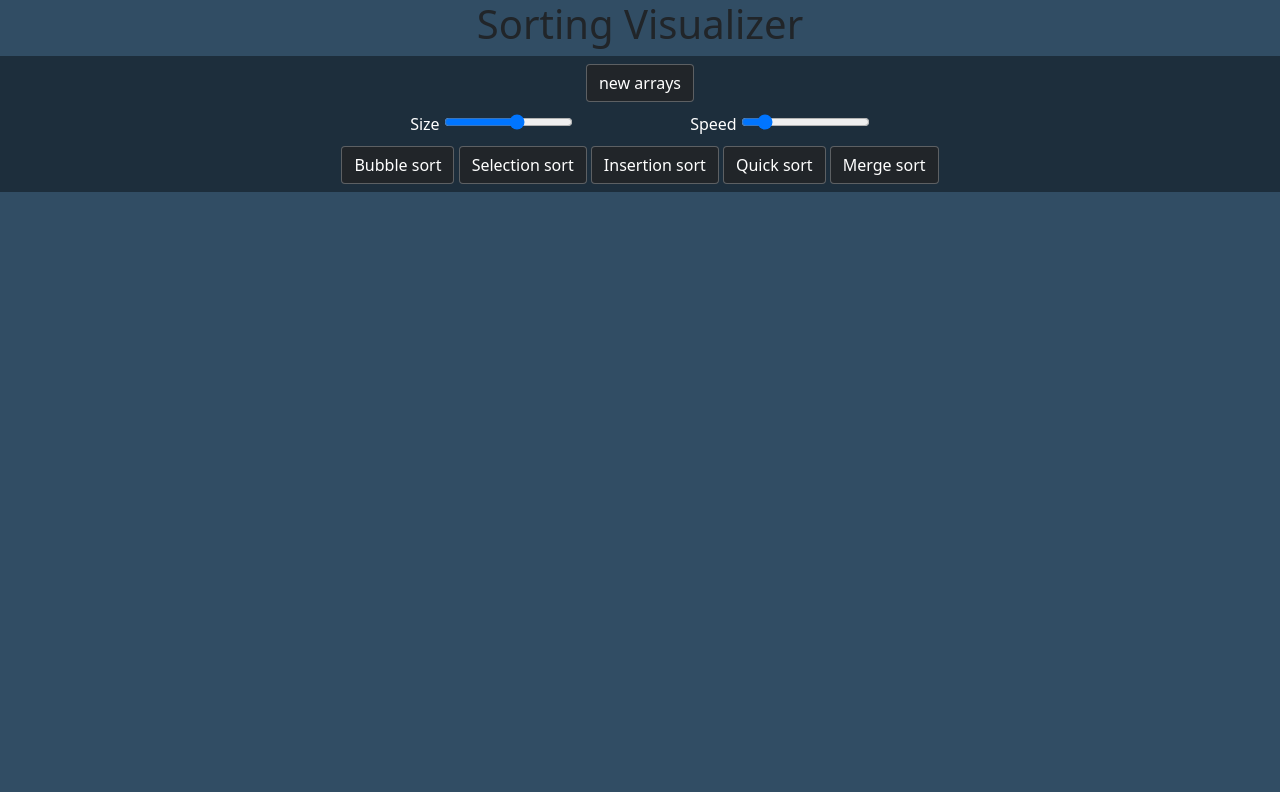
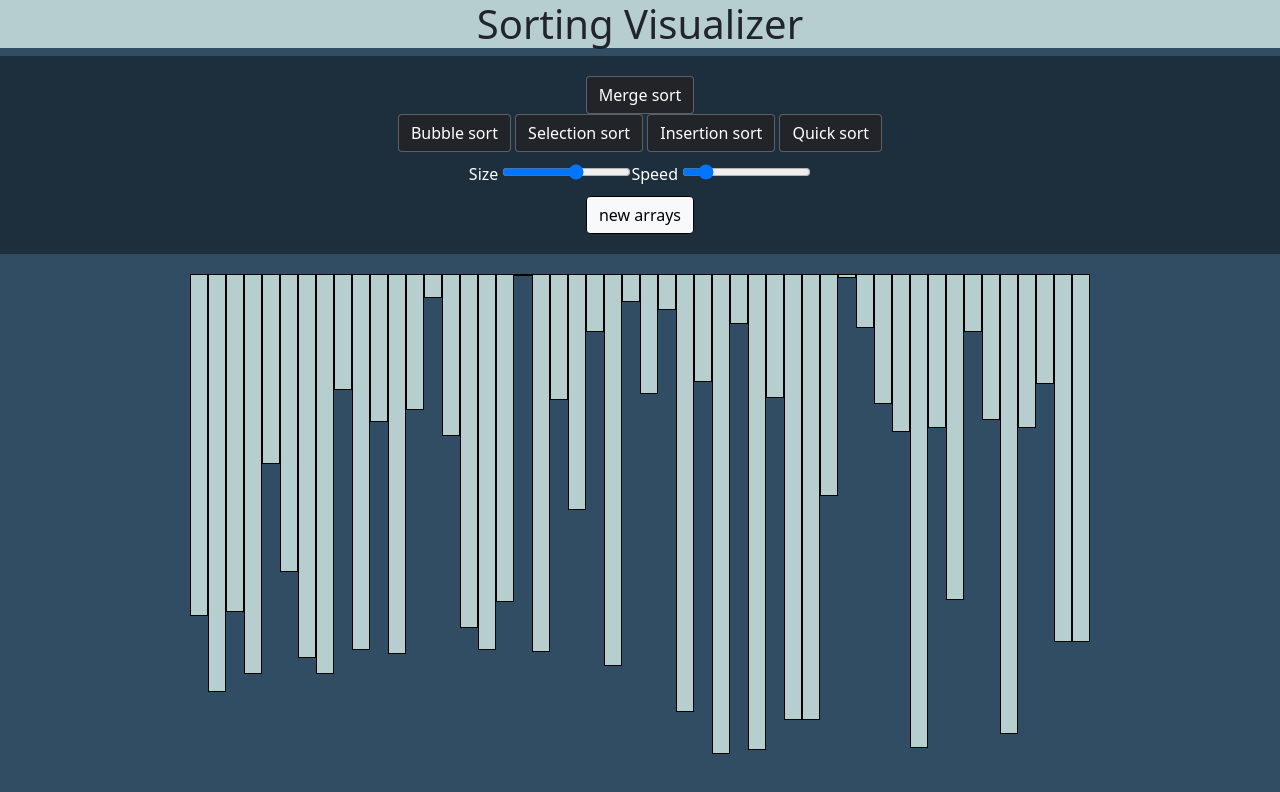
Before and after one commit to nikitaawasarmol/Sorting-Visualizer, a plain HTML site: page index.html in a window 1280 px wide. Drawn offline with nearby package versions, Linux system fonts and the light colour scheme.

Commit message:
Added bars

```diff
--- a/index.html
+++ b/index.html
@@ -9,12 +9,12 @@
     <link rel="stylesheet" href="styles/sorting.css">
 
 </head>
-<body>
+<header>
     <h1>Sorting Visualizer</h1>
+    <div class="buttons" id="buttons">
+    <nav class="navbar navbar-dark" style="background-color: rgb(0, 0, 0, 0.4); padding: 20px ;" >
 
-    <nav class="navbar navbar-dark" style="background-color: rgb(0, 0, 0, 0.4);" >
-        <div class="buttons" id="buttons">
-    <button type="button" class="btn btn-dark newArray">new arrays</button>
+     <button type="button" class="btn btn-light newArray" id="newArray">new arrays</button>
 
     <div class="col" id="input">
         <span id="size">Size
@@ -24,16 +24,26 @@
             <input id="speed_input" type="range" min="20" max="300" stepDown=10 value=60>
         </span>
     </div>
+    <div>
+       <button type="button" class="btn btn-dark bubbleSort">Bubble sort</button>
+       <button type="button" class="btn btn-dark SelectionSort">Selection sort</button>
+       <button type="button" class="btn btn-dark InsertionSort">Insertion sort</button>
+       <button type="button" class="btn btn-dark QuickSort">Quick sort</button>
+    </div>
+    <button type="button" class="btn btn-dark Merge sort">Merge sort</button>
 
-    <button type="button" class="btn btn-dark bubbleSort">Bubble sort</button>
-    <button type="button" class="btn btn-dark SelectionSort">Selection sort</button>
-    <button type="button" class="btn btn-dark InsertionSort">Insertion sort</button>
-    <button type="button" class="btn btn-dark QuickSort">Quick sort</button>
+</nav>
+    </div>
+</header>
+<body>
 
-    <button type="button" class="btn btn-dark Merge sort">Merge sort</button>
-    </div>
-</nav>
 <div id="bars" class="flex-container"></div>
+<script src="https://cdn.jsdelivr.net/npm/bootstrap@5.0.0-beta2/dist/js/bootstrap.bundle.min.js" integrity="sha384-b5kHyXgcpbZJO/tY9Ul7kGkf1S0CWuKcCD38l8YkeH8z8QjE0GmW1gYU5S9FOnJ0" crossorigin="anonymous"></script>
 <script src="/js_files/sorting.js"></script>
+<script src="/js_files/selection.js"></script>
+<script src="/js_files/bubble.js"></script>
+<script src="/js_files/insertion.js"></script>
+<script src="/js_files/merge.js"></script>
+<script src="/js_files/quick.js"></script>
 </body>
 </html>
--- a/js_files/sorting.js
+++ b/js_files/sorting.js
@@ -1,39 +1,31 @@
-// pushing number of bars
 let arraySize = document.querySelector('#arr_sz');
-arraySize.addEventListener('input', function(){
-    console.log(arraySize.value, typeof(arraySize.value));
-    createNewArray(parseInt(arraySize.value));
-});
-var arr = [];
+
+let array = [];
+
+
 createNewArray();
 
-function createNewArray() {
-while(arr.length < 100){
-    var r = Math.floor(Math.random() * 100) + 1;
-    if(arr.indexOf(r) === -1) arr.push(r);
+function createNewArray(noOfBars = 50) {
+
+    array = [];
+    for (let i = 0; i < noOfBars; i++) {
+    array.push(Math.floor(Math.random() * 250) + 1);
 }
+console.log(array)
 
-const bars = document.getElementById('#bars');
+const bars = document.querySelector('#bars');
 
-for(let i = 0; i < 100; i++) {
+for(let i = 0; i < noOfBars; i++) {
 const bar = document.createElement("div");
-bar.style.height = `${arr[i] * 2}px`
-bar.classList.add('bar');
-bar.classList.add(`barNo${i}`);
+ bar.style.height = `${array[i] * 2}px`;
+ bar.classList.add('bar');
 bar.classList.add('flex-item');
+bars.appendChild(bar);
 }
 }
 
 const newArray = document.querySelector(".newArray");
 newArray.addEventListener("click", function() {
-    createNewArray(arraySize.value)
-    console.log(newArray)
+    console.log("from newarray" + arraySize.value);
+    console.log("form newarray" + delay);
 })
-
-
-/*let array = [];
-array = [];
-for (let i = 0; i < 100; i++) {
-    array.push(Math.floor(Math.random() * 250) + 1);
-}
-console.log(array) */
--- a/styles/sorting.css
+++ b/styles/sorting.css
@@ -6,12 +6,17 @@ body {
     background-color: none;
     border-color: rgb(233, 233, 233, 0.3);
 }
+.btn-light {
+    border-color: black;
+}
 
 .buttons{
-
     grid-template-columns: 1fr 1fr 2fr;
 }
-
+h1 {
+    background: #b7cece;
+    padding: 23x;
+}
 nav {
     display: flex;
     align-items: center;
@@ -20,7 +25,7 @@ nav {
 }
 .flex-container{
     margin-top: 20px;
-    display: grid;
+    display: flex;
     flex-wrap: nowrap;
     width: 100%;
     height: 500px;
@@ -29,11 +34,12 @@ nav {
 }
 
 .flex-item{
-    background: cyan;
+    background: #b7cece;
     border: 1pt solid black;
-    width: 10px;
+    width: 18px;
     transition: 0.1s all ease;
 }
+
 
 #input{
     color: white;
```
